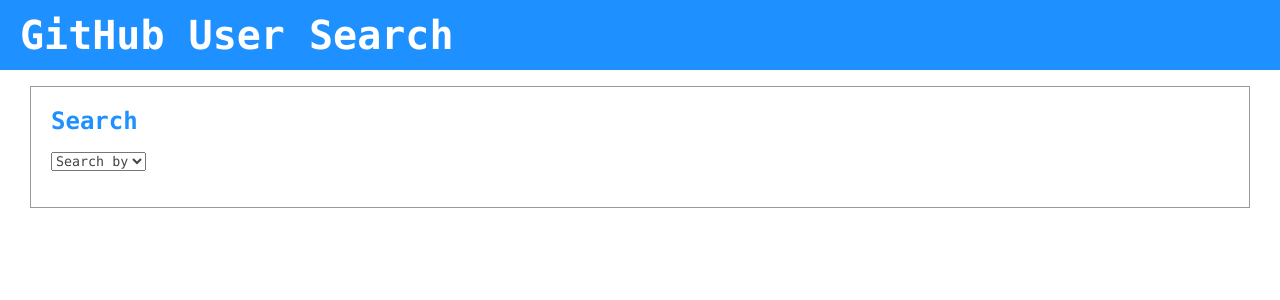
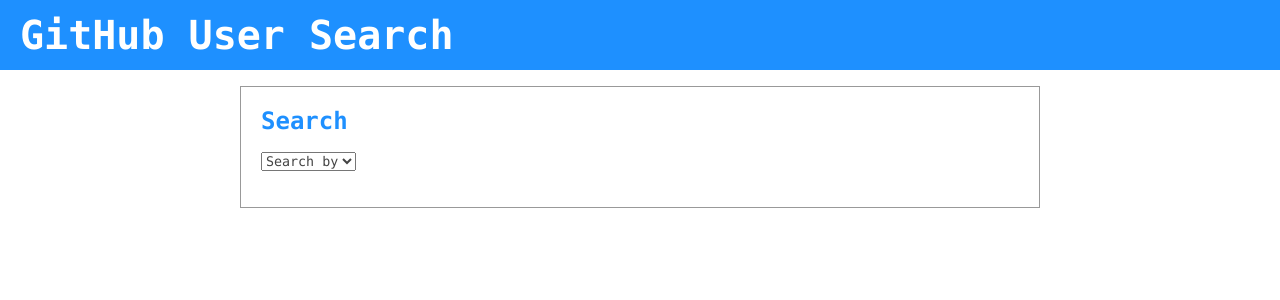
Before and after one commit to k-bialucha/nextjs-apollo-user-search, a Next.js app: page / in a window 1280 px wide. Shown: the top 300 px of the page. Built offline with nearby package versions, Linux system fonts and the light colour scheme.

Commit message:
Layout styling updated

```diff
--- a/components/Layout.styled.tsx
+++ b/components/Layout.styled.tsx
@@ -16,19 +16,23 @@
     overflow-x: hidden;
   }
   a {
-    color: #22bad9;
+    color: ${(props: { theme: IAppTheme }) => props.theme.main};
   }
   p {
     font-size: 14px;
     line-height: 24px;
   }
-  article {
-    margin: 0 auto;
-    max-width: 650px;
+`;
+
+export const PageContent = styled.div`
+  display: flex;
+  flex-direction: column;
+  align-items: center;
+
+  width: 100%;
+  padding: 1em 30px;
+
+  > * {
+    max-width: 800px;
   }
 `;
-
-export const AppContent = styled.div`
-  width: 100%;
-  padding: 1em 30px;
-`;
--- a/components/Layout.tsx
+++ b/components/Layout.tsx
@@ -1,6 +1,6 @@
 import { ThemeProvider } from 'styled-components';
 import Header from './Header';
-import { AppContent, GlobalStyle } from './Layout.styled';
+import { PageContent, GlobalStyle } from './Layout.styled';
 
 import { appTheme } from '../styling/theme';
 
@@ -10,7 +10,7 @@
   <ThemeProvider theme={appTheme}>
     <main>
       <Header title={APP_TITLE} />
-      <AppContent>{children}</AppContent>
+      <PageContent>{children}</PageContent>
       <GlobalStyle />
     </main>
   </ThemeProvider>
```
